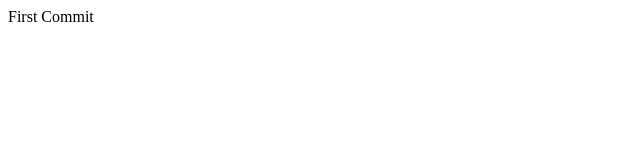
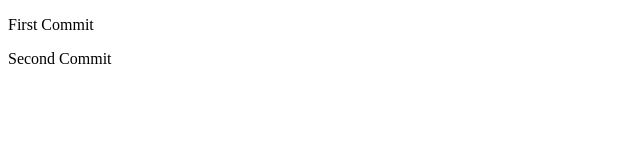
Before and after one commit to phongdang2899/repo2, a plain HTML site: page index.html in a window 1280 px wide. Shown: the whole page, without its empty margins (0-640 px from the left). Drawn offline with Linux system fonts and the light colour scheme.

Commit message:
Second commit

```diff
--- a/index.html
+++ b/index.html
@@ -6,6 +6,7 @@
     <title>Document</title>
   </head>
   <body>
-    First Commit
+    <p>First Commit</p>
+    <p>Second Commit</p>
   </body>
 </html>
```
